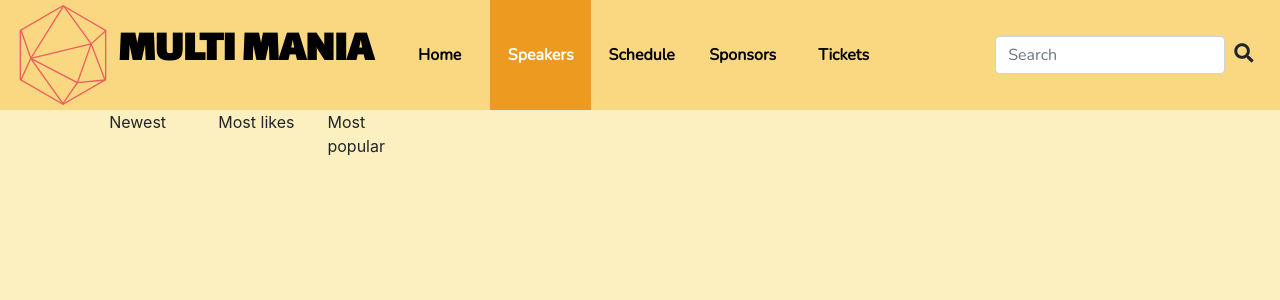
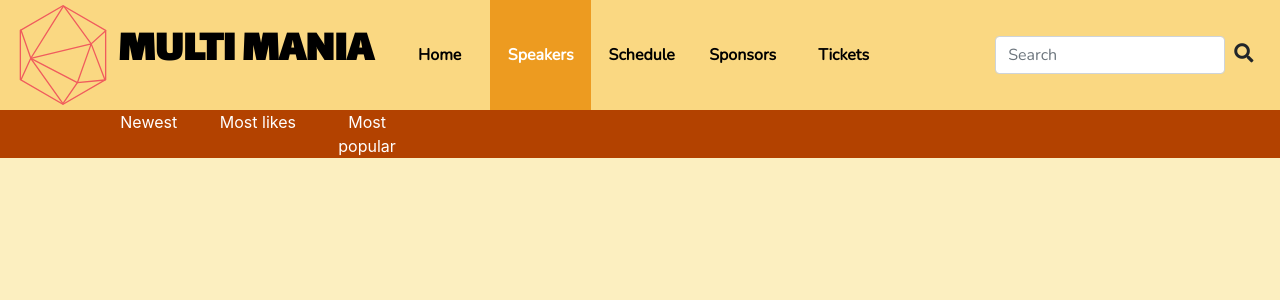
Before and after one commit to LouisMortier/wpl2-conference, a PHP site: page /overzicht_spreker.php in a window 1280 px wide. Shown: the top 300 px of the page. Run offline with PHP 8.4, Linux system fonts and the light colour scheme; data that the repository does not hold is empty; some libraries are stand-ins or nearby versions.

Commit message:
overzicht structure klaar

```diff
--- a/overzicht_spreker.php
+++ b/overzicht_spreker.php
@@ -79,9 +79,9 @@ if(!$resBrowseSprekers = $mysqli->query($sqlBrowseSprekers)){
         </nav>
         <section id="order">
             <div class="row">
-                <div class="col-1 offset-1">Newest</div>
-                <div class="col-1">Most likes</div>
-                <div class="col-1">Most popular</div>
+                <div class="col-1 offset-1"><a href="#">Newest</a></div>
+                <div class="col-1"><a href="#">Most likes</a></div>
+                <div class="col-1"><a href="#">Most popular</a></div>
             </div>
         </section>
 </header>
--- a/style/style.css
+++ b/style/style.css
@@ -106,6 +106,24 @@ main article{
   padding: 40px 0px;
 }
 
+/* ORDER */
+
+#order{
+  background-color: var(--main-darker);
+  color: white;
+}
+
+#order a{
+  text-align: center;
+  text-decoration: none;
+  color: white;
+  display: block;
+}
+
+#order a:hover{
+  background-color: var(--main-darkest);
+}
+
 /* ABOUT */
 
 #about>div>div>div{
@@ -197,3 +215,7 @@ hr{
   opacity: 0.6;
   filter: grayscale(100%);
 }
+
+#spreker h5{
+  padding-top: 10px;
+}
```
